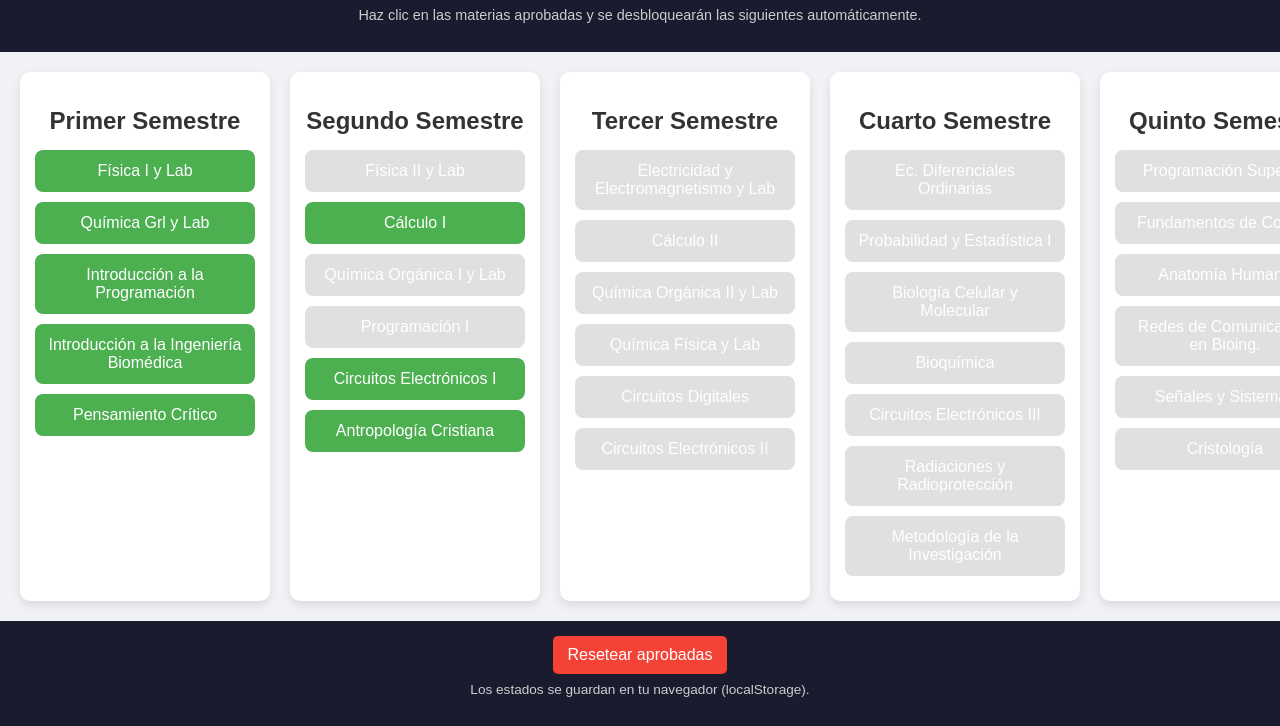
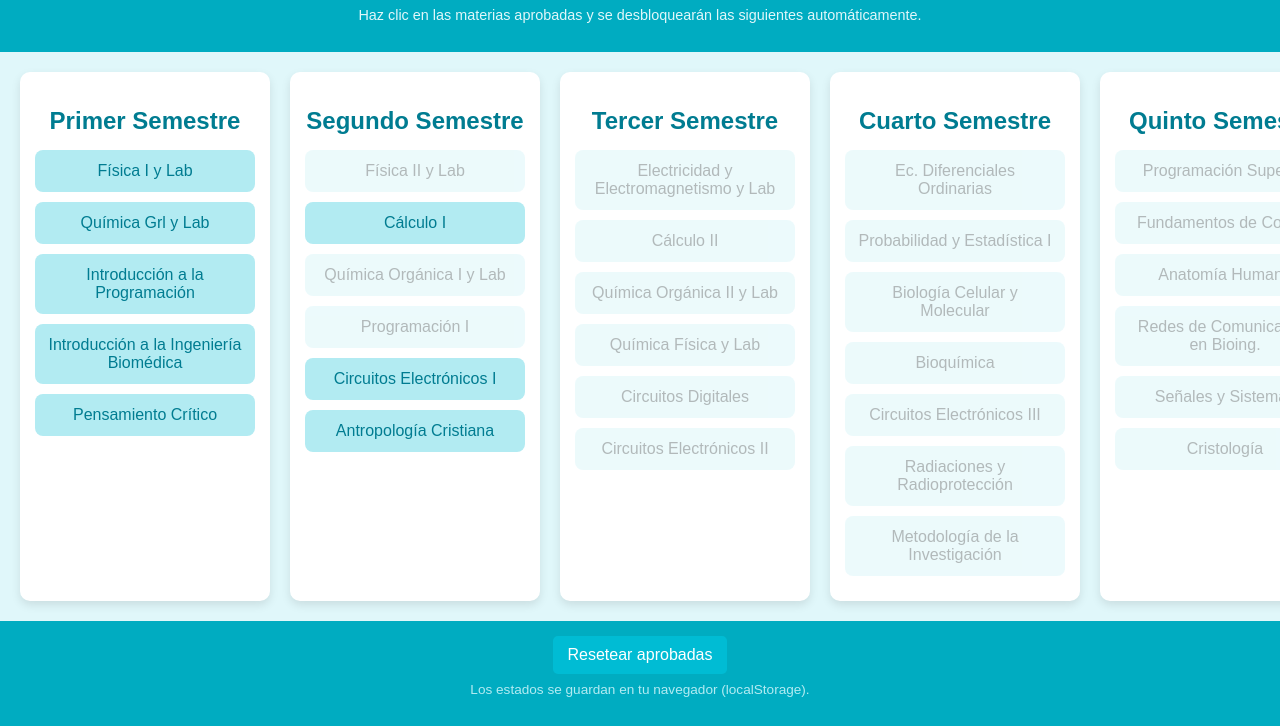
Before and after one commit to holasss85/malla-curricular, a plain HTML site: page index.html in a window 1280 px wide. Shown: the part 88-814 px from the top of the page. Drawn offline with Linux system fonts and the light colour scheme.

Commit message:
Revise color scheme for styles in estilos.css
Updated background colors and text colors for various elements to a pastel color scheme.

```diff
--- a/estilos.css
+++ b/estilos.css
@@ -1,13 +1,12 @@
-/* ======== General ======== */
 body {
   font-family: Arial, sans-serif;
   margin: 0;
   padding: 0;
-  background: #f0f2f5;
+  background: #e0f7fa; /* celeste pastel de fondo */
 }
 
 .topbar {
-  background-color: #1b1b2f;
+  background-color: #00acc1; /* celeste más intenso */
   color: #fff;
   text-align: center;
   padding: 15px 10px;
@@ -15,10 +14,9 @@ body {
 
 .topbar .sub {
   font-size: 0.9em;
-  color: #ccc;
+  color: #e0f7fa;
 }
 
-/* ======== Malla ======== */
 .malla {
   display: flex;
   flex-direction: row;
@@ -31,7 +29,7 @@ body {
   display: flex;
   flex-direction: column;
   min-width: 220px;
-  background: #ffffff;
+  background: #ffffff; /* blanco */
   padding: 15px;
   border-radius: 10px;
   box-shadow: 0 4px 10px rgba(0,0,0,0.1);
@@ -40,13 +38,12 @@ body {
 .semestre h2 {
   text-align: center;
   margin-bottom: 15px;
-  color: #333;
+  color: #007c91;
 }
 
-/* ======== Materias ======== */
 .materia {
-  background-color: #4CAF50; /* color fuerte */
-  color: white;
+  background-color: #b2ebf2; /* celeste pastel */
+  color: #007c91;
   text-align: center;
   padding: 12px;
   margin-bottom: 10px;
@@ -57,11 +54,13 @@ body {
 }
 
 .materia.aprobada {
-  background-color: #2196F3;
+  background-color: #00acc1; /* celeste más intenso */
+  color: #fff;
 }
 
 .materia.locked {
-  background-color: #ccc;
+  background-color: #e0f7fa;
+  color: #7f8c8d;
   cursor: not-allowed;
   opacity: 0.6;
 }
@@ -70,16 +69,15 @@ body {
   transform: scale(1.05);
 }
 
-/* ======== Footer ======== */
 .footer {
   text-align: center;
   padding: 15px;
-  background: #1b1b2f;
+  background: #00acc1;
   color: #fff;
 }
 
 .footer button {
-  background-color: #f44336;
+  background-color: #00bcd4;
   border: none;
   color: white;
   padding: 10px 15px;
@@ -90,11 +88,11 @@ body {
 }
 
 .footer button:hover {
-  background-color: #d32f2f;
+  background-color: #0097a7;
 }
 
 .footer .nota {
   margin-top: 8px;
   font-size: 0.85em;
-  color: #ccc;
+  color: #b2ebf2;
 }
```
